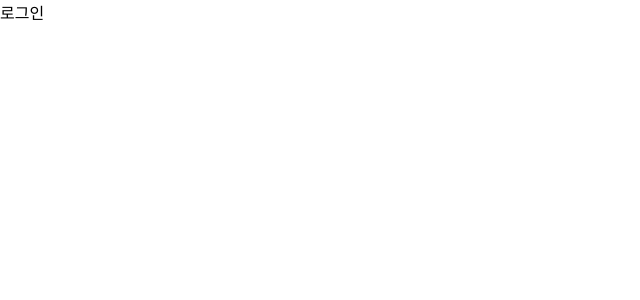
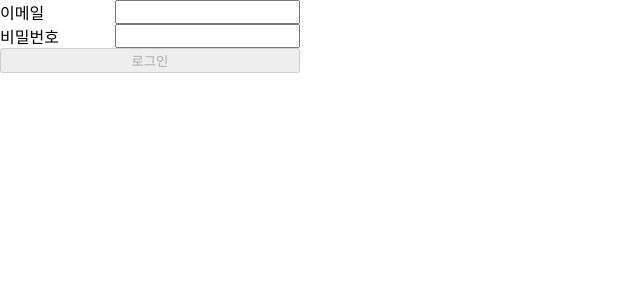
Before and after one commit to SongNoin/wanted-pre-onboarding-frontend, a React (Create React App) app: page /signin in a window 1280 px wide. Shown: the top 300 px of the page, without its empty margins (0-640 px from the left). Built offline with nearby package versions, Linux system fonts and the light colour scheme.

Commit message:
FEAT signin 페이지 개발

```diff
--- /dev/null
+++ b/src/components/SignIn/SignIn.container.tsx
@@ -0,0 +1,37 @@
+import { useState } from "react";
+import { useNavigate } from "react-router-dom";
+import { signInApi } from "../../commons/apis/auth/signIn";
+import SignInPresenter from "./SignIn.presenter";
+
+export default function SignInContainer() {
+  const [email, setEmail] = useState("");
+  const [password, setPassword] = useState("");
+  const navigate = useNavigate();
+  const isVerifySigninForm = email !== "" && password !== "";
+
+  function onChangeEmail(e: React.ChangeEvent<HTMLInputElement>) {
+    setEmail(e.target.value);
+  }
+
+  function onChangePassword(e: React.ChangeEvent<HTMLInputElement>) {
+    setPassword(e.target.value);
+  }
+
+  function onClickSignIn() {
+    signInApi({ email, password })
+      .then(() => {
+        navigate("/todo");
+        alert("로그인에 성공했습니다!");
+      })
+      .catch((e) => alert(e.response.data.message));
+  }
+
+  return (
+    <SignInPresenter
+      onChangeEmail={onChangeEmail}
+      onChangePassword={onChangePassword}
+      onClickSignIn={onClickSignIn}
+      isVerifySigninForm={isVerifySigninForm}
+    />
+  );
+}
--- /dev/null
+++ b/src/components/SignIn/SignIn.presenter.tsx
@@ -0,0 +1,48 @@
+import styled from "styled-components";
+
+interface Props {
+  onChangeEmail: (e: React.ChangeEvent<HTMLInputElement>) => void;
+  onChangePassword: (e: React.ChangeEvent<HTMLInputElement>) => void;
+  onClickSignIn: () => void;
+  isVerifySigninForm: boolean;
+}
+
+export default function SignInPresenter({
+  onChangeEmail,
+  onChangePassword,
+  onClickSignIn,
+  isVerifySigninForm,
+}: Props) {
+  return (
+    <>
+      <Wrap>
+        <InputWrap>
+          <span>이메일</span>
+          <input onChange={(e) => onChangeEmail(e)} />
+        </InputWrap>
+        <InputWrap>
+          <span>비밀번호</span>
+          <input type="password" onChange={(e) => onChangePassword(e)} />
+        </InputWrap>
+        <button disabled={!isVerifySigninForm} onClick={onClickSignIn}>
+          로그인
+        </button>
+      </Wrap>
+    </>
+  );
+}
+const Wrap = styled.div`
+  display: flex;
+  flex-direction: column;
+  max-width: 300px;
+`;
+
+const InputWrap = styled.div`
+  width: 100%;
+  display: flex;
+  justify-content: space-between;
+`;
+
+const ErrorText = styled.div`
+  color: red;
+`;
--- a/src/pages/SignIn.tsx
+++ b/src/pages/SignIn.tsx
@@ -1,3 +1,5 @@
+import SignInContainer from "../components/SignIn/SignIn.container";
+
 export default function SignInPage() {
-  return <>로그인</>;
+  return <SignInContainer />;
 }
```
